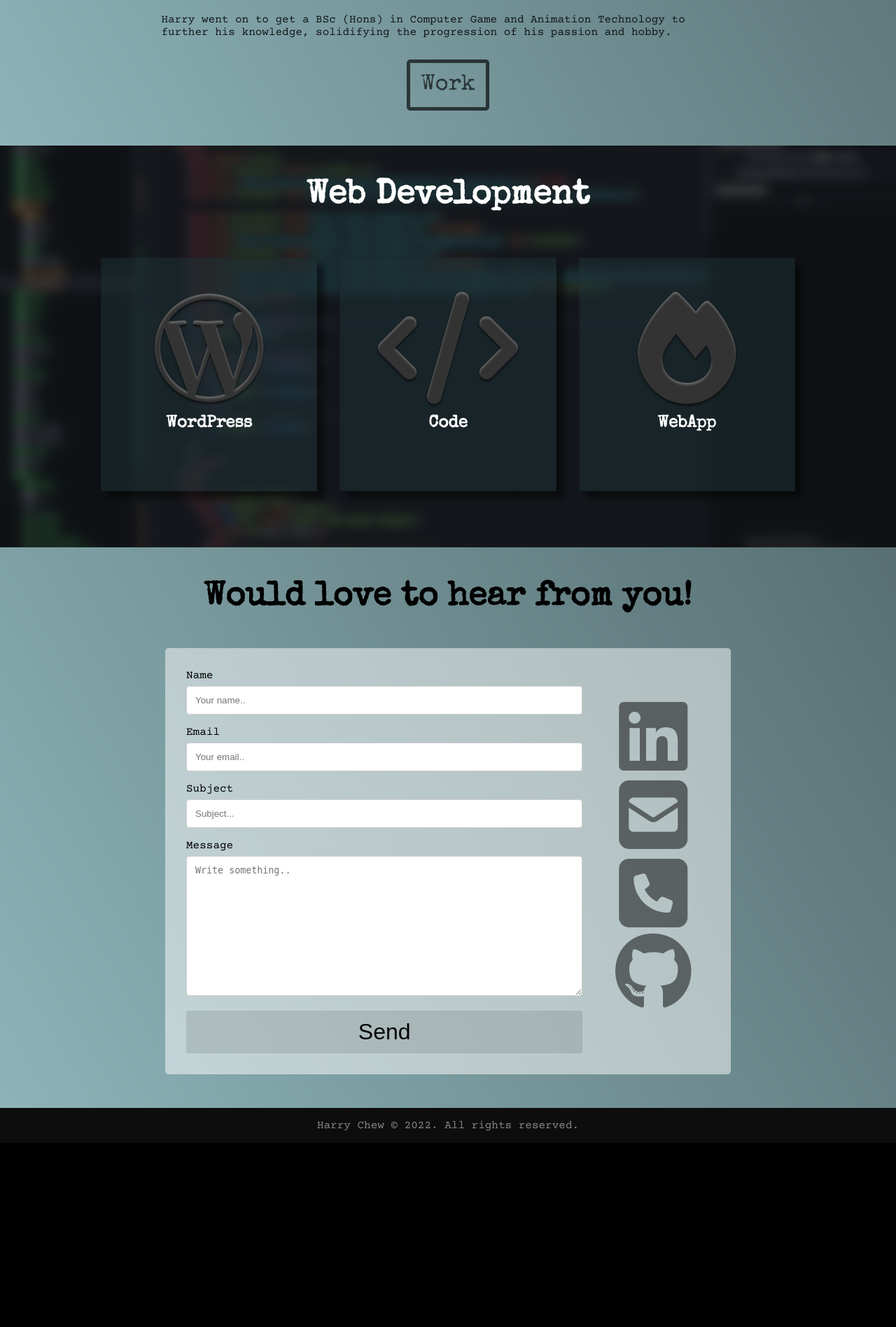
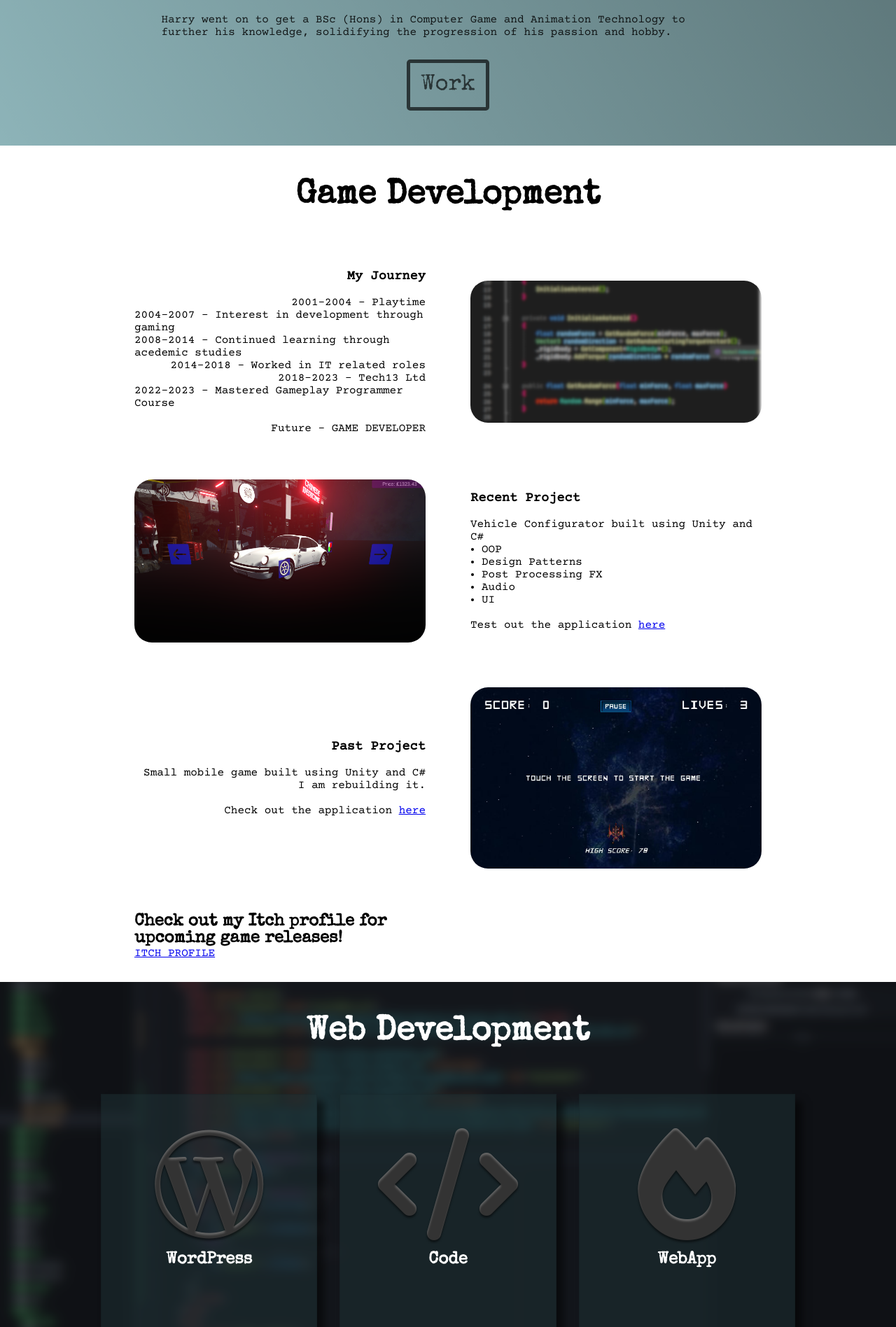
Before and after one commit to harry-chew/portfolio, a PHP site: page / in a window 1280 px wide. Shown: the part 757-2653 px from the top of the page at 70% size. Before the commit the page ends 2373 px from the top, so only its background shows below. Run offline with PHP 8.4, Linux system fonts and the light colour scheme; some libraries are stand-ins or nearby versions; some web fonts are replaced.

Commit message:
feat!: games section

```diff
--- a/css/index.css
+++ b/css/index.css
@@ -155,6 +155,33 @@ body {
 #about {
   background-image : linear-gradient(60deg,rgba(0,0,0,0.2), rgba(0,0,0,0.5));
   background-color: powderblue;
+}
+
+.full {
+  width : 75%;
+  display: flex;
+  flex-direction: row;
+}
+
+.half {
+  width : 50%;
+  display: flex;
+  flex-direction: column;
+  padding : 2rem;
+  justify-content: center;
+}
+
+.half>ul {
+  margin-left: 1em;
+}
+.half>img {
+  width : 100%;
+  border-radius: 25px;
+}
+.journey {
+  align-items: end;
+  display: flex;
+  flex-direction: column;
 }
 
 #web {
--- a/index.php
+++ b/index.php
@@ -40,6 +40,7 @@
         </div>
         <div id="navbar" class="banner-links banner-elements">
           <a href="#about">About</a>
+          <a href="#games">Games</a>
           <a href="#web">Web</a>
           <a href="#contact">Contact</a>
         </div>
@@ -63,6 +64,76 @@
           <a href="#web" class="call-to-action-dark">Work</a>
         </div>
       </div>
+
+      <div id="games" class="games flex">
+        <div class="title">
+          <h2>Game Development</h2>
+        </div>
+        <div class="full">
+          <div class="half">
+            <div class="journey">
+              <h3>My Journey</h3>
+              <br>
+              <p>2001-2004 - Playtime</p>
+              <p>2004-2007 - Interest in development through gaming</p>
+              <p>2008-2014 - Continued learning through acedemic studies</p>
+              <p>2014-2018 - Worked in IT related roles</p>
+              <p>2018-2023 - Tech13 Ltd</p>
+              <p>2022-2023 - Mastered Gameplay Programmer Course</p>
+              <br>
+              <p>Future    - GAME DEVELOPER</p>
+            </div>
+          </div>
+          <div class="half">
+            <img src="img\code-blur2.png" alt="">
+          </div>
+        </div>
+        <div class="full">
+          <div class="half">
+          <img src="img\vehicle-configurator.png" alt="">
+          </div>
+          <div class="half">
+            <h3>Recent Project</h3>
+            <br>
+            <p>Vehicle Configurator built using Unity and C#</p>
+            <ul>
+              <li>OOP</li>
+              <li>Design Patterns</li>
+              <li>Post Processing FX</li>
+              <li>Audio</li>
+              <li>UI</li>
+            </ul>
+            <br>
+            <p>Test out the application <a href="https://harrychew.itch.io/vehicle-configurator" target="_blank">here</a></p>
+          </div>
+        </div>
+        <div class="full">
+
+          <div class="half">
+            <div class="journey">
+              <h3>Past Project</h3>
+              <br>
+              <p>Small mobile game built using Unity and C#</p>
+              <p>I am rebuilding it.</p>
+              <br>
+              <p>Check out the application <a href="https://m.apkpure.com/asteroid-invaders-unreleased/com.harrychew.asteroidinvaders" target="_blank">here</a></p>
+            </div>
+          </div>
+          <div class="half">
+          <img src="img\asteroid-invaders-01.jpg" alt="">
+          </div>
+        </div>
+
+        <div class="full">
+          <div class="half">
+          <h2>Check out my Itch profile for upcoming game releases!</h2>
+          <p><a href="http://harrychew.itch.io">ITCH PROFILE</a></p>
+          </div>
+
+        </div>
+
+      </div>
+
       <div id="web" class="web flex">
         <div class="title">
           <h2>Web Development</h2>
```
Also changed, not shown: img/asteroid-invaders-01.jpg (added), img/code-blur.png (added), img/code-blur2.png (added), img/vehicle-configurator.png (added).
